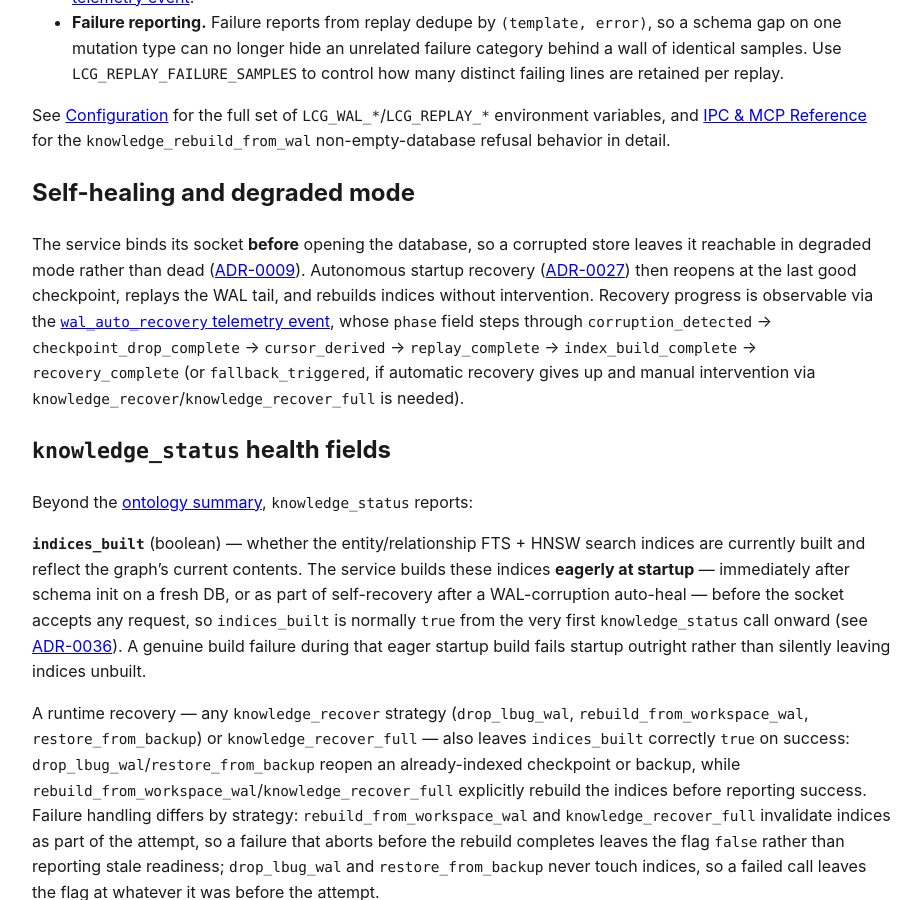
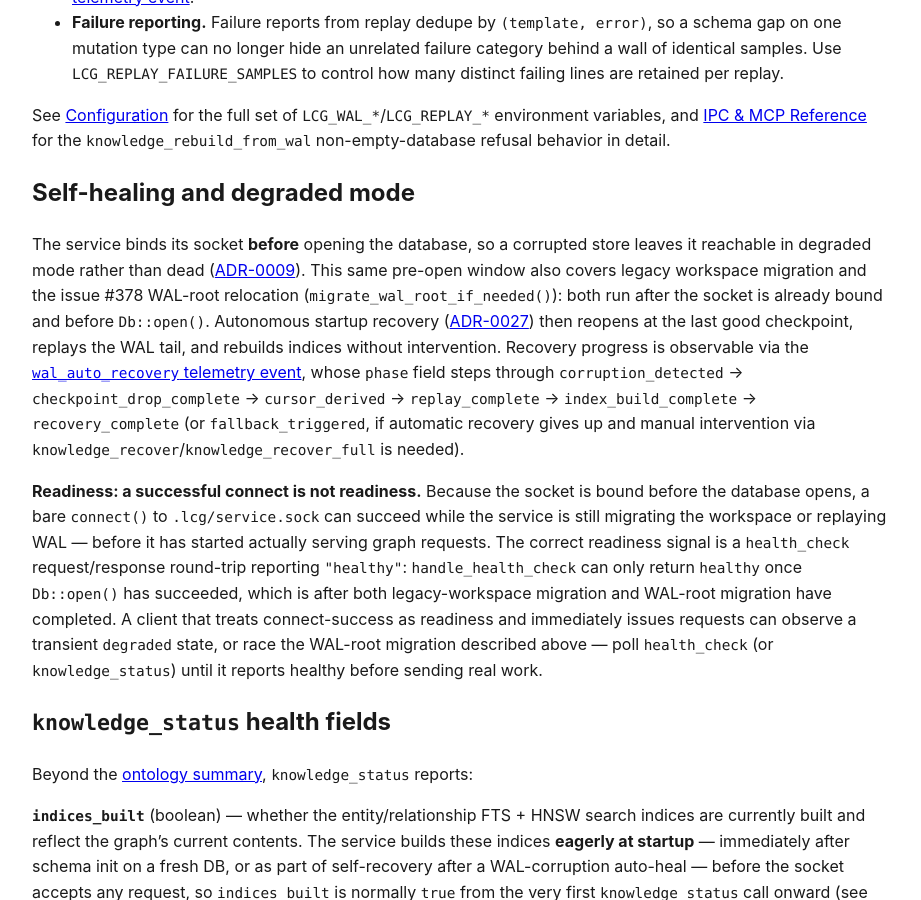
Before and after one commit to verveguy/liminis-context-graph, a Jekyll site: the page built from docs/operations.md, in a window 1280 px wide and 900 px high, scrolled down 5259 px. Shown: the whole window, without its empty margins (178-1099 px from the left). Built offline with Jekyll 4.4.1, drawn with Linux system fonts in a browser that asks for light colours.

Commit message:
docs: document health_check round-trip as the readiness signal
Socket bind precedes DB open, legacy workspace migration, and the
issue #378 WAL-root migration, so bare socket-connectability can be
observed before startup migration completes. Document that a
health_check response reporting healthy is the correct readiness
signal instead, per ADR-0009's bind-early rationale for degraded-mode
IPC access. No production behavior change (FR-003/FR-004).

```diff
--- a/docs/operations.md
+++ b/docs/operations.md
@@ -238,13 +238,25 @@ variables, and [IPC & MCP Reference](ipc-mcp-reference.md#mcp-over-stdio-transpo
 
 The service binds its socket **before** opening the database, so a corrupted store leaves it
 reachable in degraded mode rather than dead ([ADR-0009](adr/0009-degraded-mode-startup-recovery.md)).
-Autonomous startup recovery ([ADR-0027](adr/0027-autonomous-wal-startup-recovery.md)) then reopens
-at the last good checkpoint, replays the WAL tail, and rebuilds indices without intervention.
-Recovery progress is observable via the [`wal_auto_recovery` telemetry event](telemetry.md#wal_auto_recovery),
+This same pre-open window also covers legacy workspace migration and the issue #378 WAL-root
+relocation (`migrate_wal_root_if_needed()`): both run after the socket is already bound and
+before `Db::open()`. Autonomous startup recovery ([ADR-0027](adr/0027-autonomous-wal-startup-recovery.md))
+then reopens at the last good checkpoint, replays the WAL tail, and rebuilds indices without
+intervention. Recovery progress is observable via the [`wal_auto_recovery` telemetry event](telemetry.md#wal_auto_recovery),
 whose `phase` field steps through `corruption_detected` → `checkpoint_drop_complete` →
 `cursor_derived` → `replay_complete` → `index_build_complete` → `recovery_complete` (or
 `fallback_triggered`, if automatic recovery gives up and manual intervention via
 `knowledge_recover`/`knowledge_recover_full` is needed).
+
+**Readiness: a successful connect is not readiness.** Because the socket is bound before the
+database opens, a bare `connect()` to `.lcg/service.sock` can succeed while the service is still
+migrating the workspace or replaying WAL — before it has started actually serving graph requests.
+The correct readiness signal is a `health_check` request/response round-trip reporting
+`"healthy"`: `handle_health_check` can only return `healthy` once `Db::open()` has succeeded,
+which is after both legacy-workspace migration and WAL-root migration have completed. A client
+that treats connect-success as readiness and immediately issues requests can observe a transient
+`degraded` state, or race the WAL-root migration described above — poll `health_check` (or
+`knowledge_status`) until it reports healthy before sending real work.
 
 ## `knowledge_status` health fields
 
```
Also changed, not shown: docs/adr/0009-degraded-mode-startup-recovery.md (+6 -0 lines), docs/ipc-mcp-reference.md (+15 -0 lines), docs/llms-full.txt (+30 -3 lines).
